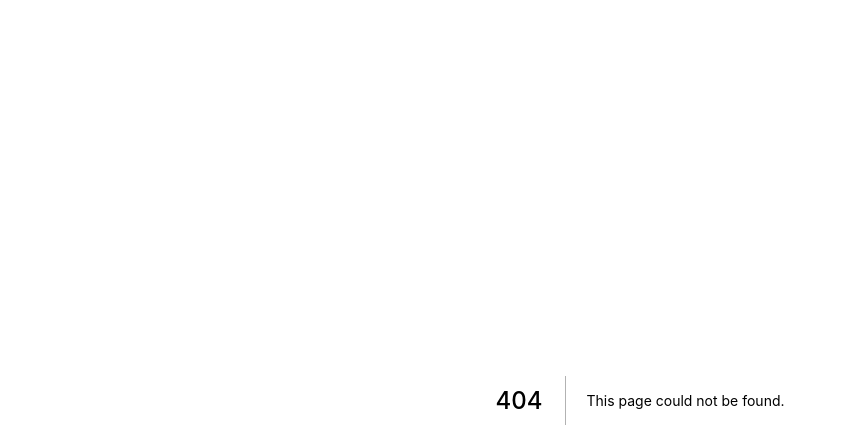
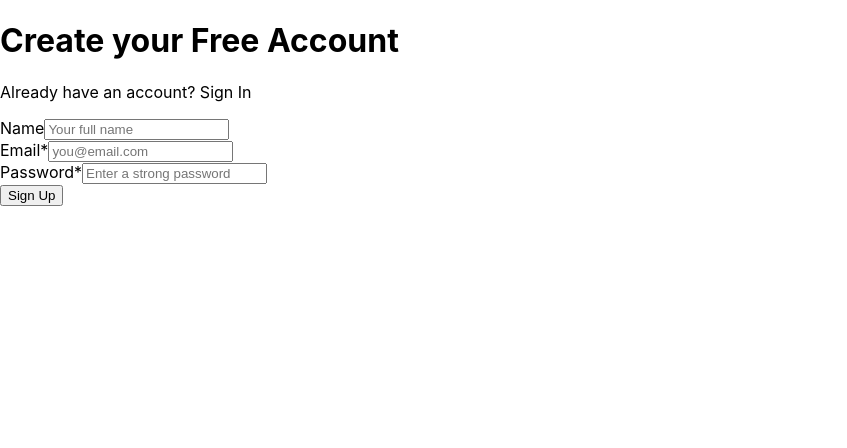
Before and after one commit to PierreParienteDimitrov/beach-cleanup-initiative, a Next.js app: page /signup in a window 1280 px wide. Before the commit this address had no page. Shown: the top 448 px of the page, without its empty margins (0-847 px from the left). Built offline with nearby package versions, Linux system fonts and the light colour scheme.

Commit message:
created signup and signin pages

```diff
--- /dev/null
+++ b/pages/signup.js
@@ -0,0 +1,47 @@
+import Link from 'next/link';
+
+const signup = () => {
+	const submitHandler = (e) => {
+		e.preventDefault();
+		console.log('clicked');
+	};
+
+	return (
+		<div>
+			<div>
+				<h1>Create your Free Account</h1>
+				<p>
+					Already have an account?{' '}
+					<Link href='/signin'>
+						<a>Sign In</a>
+					</Link>
+				</p>
+			</div>
+			<form onSubmit={submitHandler}>
+				{/* Name */}
+				<div>
+					<label htmlFor='name'>Name</label>
+					<input type='name' id='name' placeholder='Your full name' required />
+				</div>
+				{/* Email */}
+				<div>
+					<label htmlFor='email'>Email*</label>
+					<input type='email' id='email' placeholder='you@email.com' required />
+				</div>
+				{/* Passowrd */}
+				<div>
+					<label htmlFor='password'>Password*</label>
+					<input
+						type='password'
+						id='password'
+						placeholder='Enter a strong password'
+						required
+					/>
+				</div>
+				<button>Sign Up</button>
+			</form>
+		</div>
+	);
+};
+
+export default signup;
```
Also changed, not shown: pages/signin.js (added, +11 -0 lines).
